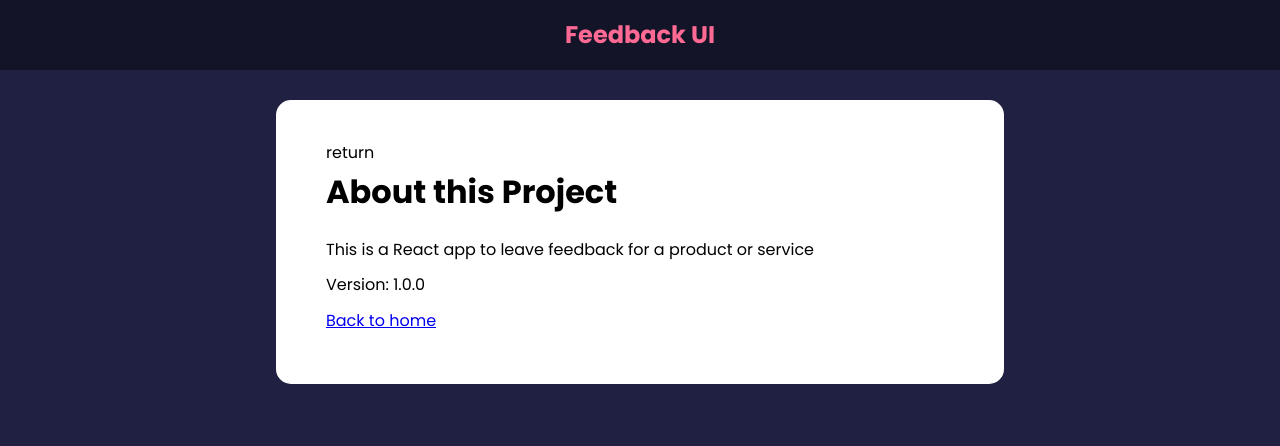
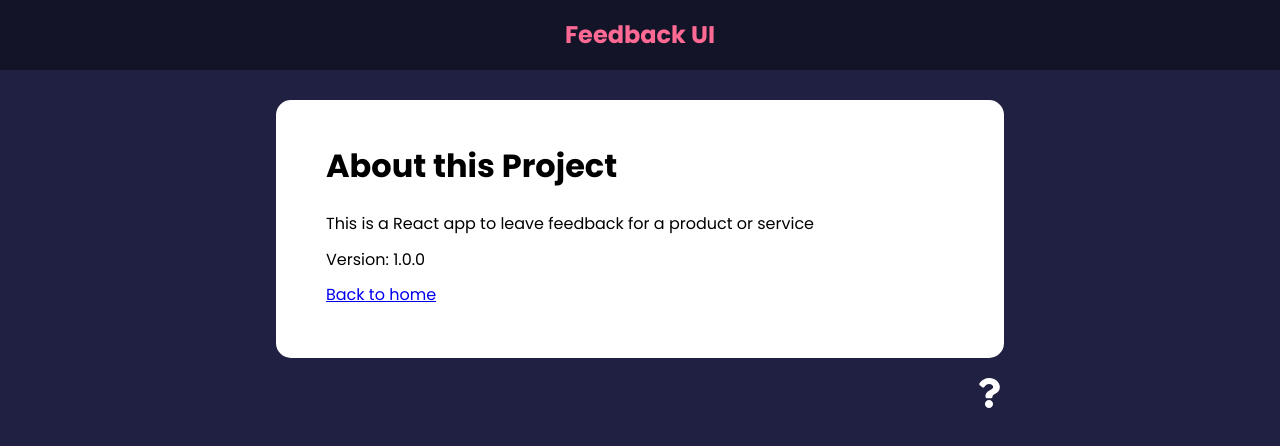
Before and after one commit to roshnins/React-Feedback-App, a React (Create React App) app: page /about in a window 1280 px wide. Shown: the top 446 px of the page. Built offline with nearby package versions, Linux system fonts and the light colour scheme.

Commit message:
Adding Routes and Links

```diff
--- a/src/App.js
+++ b/src/App.js
@@ -7,6 +7,7 @@
 import FeedbackData from "./data/FeedbackData";
 import FeedbackStats from "./components/FeedbackStats";
 import FeedbackForm from "./components/FeedbackForm";
+import AboutIconLink from "./components/AboutIconLink";
 import AboutPage from "./pages/AboutPage";
 
 function App() {
@@ -45,6 +46,7 @@
 
           <Route path='/about' element={<AboutPage />} />
         </Routes>
+        <AboutIconLink />
       </div>
     </Router>
   );
--- /dev/null
+++ b/src/components/AboutIconLink.jsx
@@ -0,0 +1,24 @@
+import { FaQuestion } from "react-icons/fa";
+import { Link } from "react-router-dom";
+import React from "react";
+
+function AboutIconLink() {
+  return (
+    <div className='about-link'>
+      {/* another way to write Link
+      <Link
+        to={{
+          pathname: "/about",
+          search: "?sort=name",
+          hash: "#hello",
+        }}
+      > */}
+
+      <Link to='/about'>
+        <FaQuestion size={30} />
+      </Link>
+    </div>
+  );
+}
+
+export default AboutIconLink;
--- a/src/pages/AboutPage.jsx
+++ b/src/pages/AboutPage.jsx
@@ -1,17 +1,16 @@
 import React from "react";
+import { Link } from "react-router-dom";
 import Card from "../components/shared/Card";
 
 function AboutPage() {
   return (
     <Card>
-      return{" "}
       <div className='about'>
         <h1>About this Project</h1>
         <p>This is a React app to leave feedback for a product or service</p>
         <p>Version: 1.0.0</p>
-
         <p>
-          <a href='/'>Back to home</a>
+          <Link to='/'>Back to home</Link>
         </p>
       </div>
     </Card>
```
